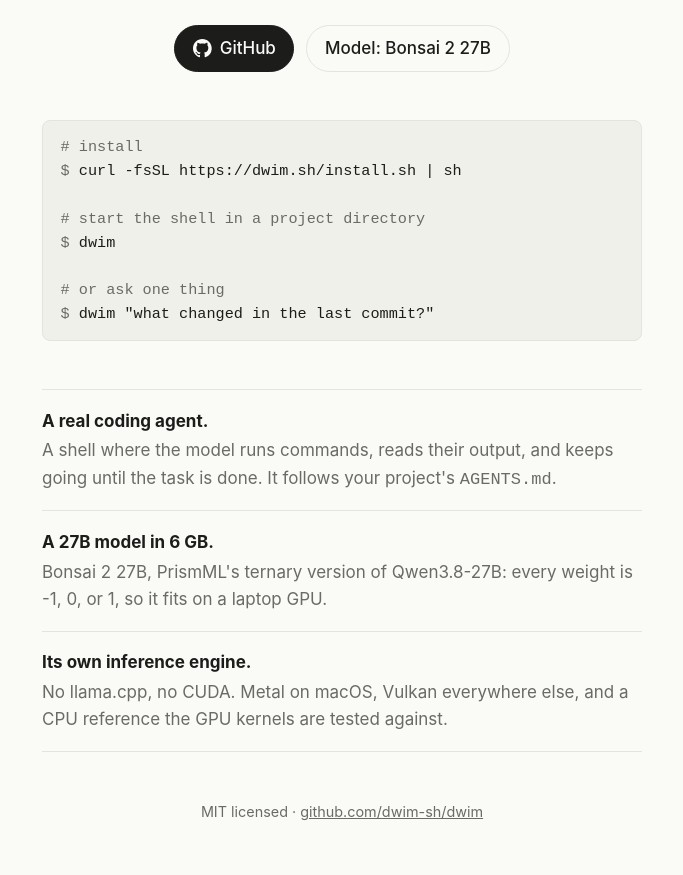
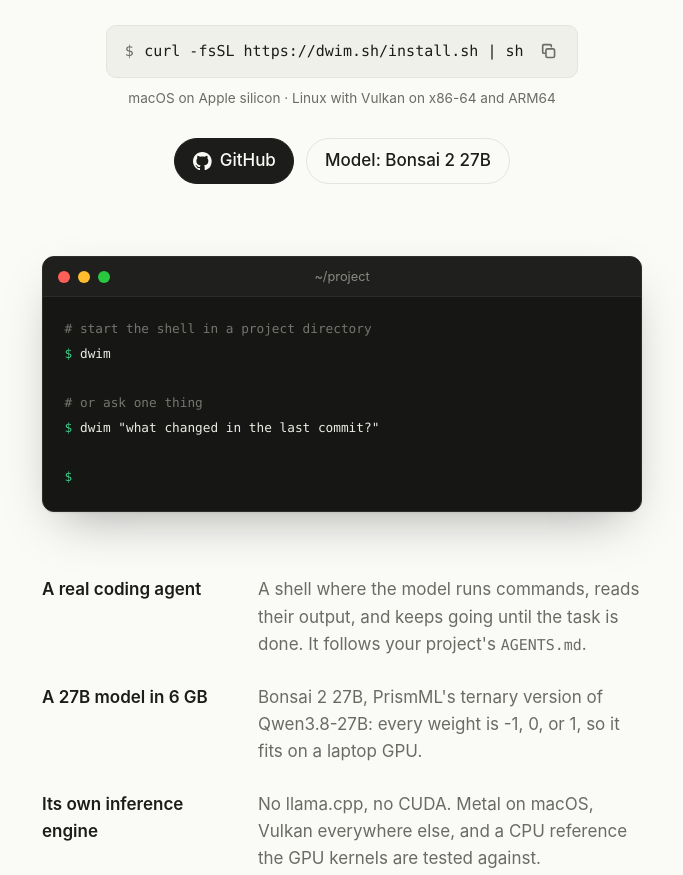
Before and after one commit to dwim-sh/dwim-sh.github.io, a plain HTML site: page index.html in a window 1280 px wide. Shown: the part 459-1334 px from the top of the page, without its empty margins (298-981 px from the left). Drawn offline with Linux system fonts and the light colour scheme.

Commit message:
Copy the install command in one click, and show the commands in a terminal
The install command sits under the description as a button that copies it,
with the platforms it runs on below. The commands to start dwim are in a
window styled like a macOS terminal, and the three points are a two-column
list, so the page reads from the top down.

```diff
--- a/index.html
+++ b/index.html
@@ -59,6 +59,53 @@
       margin: 0 auto;
       max-width: 32rem;
     }
+    .install {
+      display: inline-flex;
+      align-items: center;
+      gap: 0.65rem;
+      max-width: 100%;
+      margin: 1.75rem 0 0;
+      padding: 0.7rem 0.9rem 0.7rem 1.1rem;
+      background: var(--code-bg);
+      border: 1px solid var(--line);
+      border-radius: 10px;
+      color: var(--fg);
+      font: clamp(10px, 2.9vw, 15px)/1.4 ui-monospace, SFMono-Regular, Menlo, Consolas, monospace;
+      cursor: pointer;
+      transition: border-color 120ms;
+    }
+    .install:hover, .install.copied { border-color: var(--accent); }
+    .install:focus-visible { outline: 2px solid var(--accent); outline-offset: 2px; }
+    .install .p { color: var(--muted); user-select: none; }
+    .install code { font: inherit; white-space: nowrap; }
+    .install .icon {
+      display: inline-grid;
+      place-items: center;
+      width: 1.9em;
+      height: 1.9em;
+      border-radius: 6px;
+      color: var(--muted);
+      transition: color 120ms, background-color 120ms;
+    }
+    .install:hover .icon { color: var(--fg); background: var(--line); }
+    .install.copied .icon { color: var(--accent); background: transparent; }
+    .install svg { width: 1.15em; height: 1.15em; grid-area: 1 / 1; transition: opacity 120ms, transform 120ms; }
+    .install .check { opacity: 0; transform: scale(0.6); }
+    .install.copied .copy { opacity: 0; transform: scale(0.6); }
+    .install.copied .check { opacity: 1; transform: none; }
+    .platforms {
+      margin: 0.6rem 0 0;
+      color: var(--muted);
+      font-size: 0.85rem;
+    }
+    .visually-hidden {
+      position: absolute;
+      width: 1px;
+      height: 1px;
+      overflow: hidden;
+      clip-path: inset(50%);
+      white-space: nowrap;
+    }
     .links {
       margin: 1.75rem 0 0;
       display: flex;
@@ -85,34 +132,72 @@
     }
     .links a.primary:hover { background: var(--accent); border-color: var(--accent); color: #0d1a13; }
     .links svg { width: 1.1em; height: 1.1em; fill: currentColor; }
-    pre {
-      background: var(--code-bg);
-      border: 1px solid var(--line);
-      border-radius: 8px;
-      padding: 0.9rem 1.1rem;
+    .terminal {
+      margin: 4.5rem 0 0;
+      border-radius: 12px;
+      overflow: hidden;
+      background: #161615;
+      border: 1px solid #2c2c29;
+      box-shadow: 0 1px 2px rgb(0 0 0 / 0.06), 0 20px 50px -18px rgb(0 0 0 / 0.35);
+    }
+    .terminal .bar {
+      position: relative;
+      height: 2.5rem;
+      display: flex;
+      align-items: center;
+      justify-content: center;
+      background: #1f1f1d;
+      border-bottom: 1px solid #2c2c29;
+      color: #8a8a83;
+      font-size: 0.8rem;
+    }
+    .terminal .lights {
+      position: absolute;
+      left: 0.95rem;
+      display: flex;
+      gap: 0.5rem;
+    }
+    .terminal .lights span { width: 0.75rem; height: 0.75rem; border-radius: 50%; }
+    .terminal .lights span:nth-child(1) { background: #ff5f57; }
+    .terminal .lights span:nth-child(2) { background: #febc2e; }
+    .terminal .lights span:nth-child(3) { background: #28c840; }
+    .terminal pre {
+      margin: 0;
+      padding: 1.2rem 1.35rem 1.4rem;
       overflow-x: auto;
-      font: 0.95rem/1.5 ui-monospace, SFMono-Regular, Menlo, Consolas, monospace;
-      margin: 3rem 0 0;
+      color: #ecece6;
+      font: clamp(12px, 3.3vw, 14.5px)/1.7 ui-monospace, SFMono-Regular, Menlo, Consolas, monospace;
     }
-    pre .p { color: var(--muted); user-select: none; }
-    pre .c { color: var(--muted); }
-    ul {
-      list-style: none;
-      padding: 0;
-      margin: 3rem 0 0;
-      border-top: 1px solid var(--line);
+    .terminal .c { color: #75756e; }
+    .terminal .p { color: var(--accent); user-select: none; }
+    .cursor {
+      display: inline-block;
+      width: 0.6em;
+      height: 1.2em;
+      vertical-align: -0.2em;
+      background: #ecece6;
+      animation: blink 1.1s steps(1) infinite;
     }
-    li {
-      padding: 1.1rem 0;
-      border-bottom: 1px solid var(--line);
+    @keyframes blink { 50% { opacity: 0; } }
+    @media (prefers-reduced-motion: reduce) { .cursor { animation: none; } }
+    .points { margin: 4rem 0 0; }
+    .points div {
+      display: grid;
+      grid-template-columns: 12rem 1fr;
+      gap: 0.25rem 1.5rem;
+      margin: 0 0 1.6rem;
     }
-    li strong { display: block; margin-bottom: 0.15rem; }
-    li span { color: var(--muted); }
+    .points dt { font-weight: 600; }
+    .points dd { margin: 0; color: var(--muted); }
+    @media (max-width: 600px) {
+      .points div { grid-template-columns: 1fr; }
+    }
+    code { font: 0.88em ui-monospace, SFMono-Regular, Menlo, Consolas, monospace; }
     a { color: inherit; }
     footer {
-      margin-top: 3rem;
+      margin-top: 4rem;
       color: var(--muted);
-      font-size: 0.9rem;
+      font-size: 0.85rem;
       text-align: center;
     }
   </style>
@@ -124,6 +209,16 @@
       <h1>dwim</h1>
       <p class="tagline">A coding agent that runs on your own GPU.</p>
       <p class="sub">The agent, the model, and the engine that runs it, in one Rust program: no API key, no server, and nothing leaves your machine.</p>
+      <button class="install" type="button" aria-label="Copy the install command">
+        <span class="p" aria-hidden="true">$</span>
+        <code>curl -fsSL https://dwim.sh/install.sh | sh</code>
+        <span class="icon" aria-hidden="true">
+          <svg class="copy" viewBox="0 0 16 16" fill="none" stroke="currentColor" stroke-width="1.5" stroke-linecap="round" stroke-linejoin="round"><rect x="5.5" y="5.5" width="8" height="8" rx="1.5"/><path d="M10.5 3.5v-1a1 1 0 0 0-1-1h-6a1 1 0 0 0-1 1v6a1 1 0 0 0 1 1h1"/></svg>
+          <svg class="check" viewBox="0 0 16 16" fill="none" stroke="currentColor" stroke-width="2" stroke-linecap="round" stroke-linejoin="round"><path d="M3 8.5l3.2 3L13 4.5"/></svg>
+        </span>
+        <span class="visually-hidden" role="status"></span>
+      </button>
+      <p class="platforms">macOS on Apple silicon &middot; Linux with Vulkan on x86-64 and ARM64</p>
       <p class="links">
         <a class="primary" href="https://github.com/dwim-sh/dwim">
           <svg viewBox="0 0 16 16" aria-hidden="true"><path d="M8 0C3.58 0 0 3.58 0 8c0 3.54 2.29 6.53 5.47 7.59.4.07.55-.17.55-.38 0-.19-.01-.82-.01-1.49-2.01.37-2.53-.49-2.69-.94-.09-.23-.48-.94-.82-1.13-.28-.15-.68-.52-.01-.53.63-.01 1.08.58 1.23.82.72 1.21 1.87.87 2.33.66.07-.52.28-.87.51-1.07-1.78-.2-3.64-.89-3.64-3.95 0-.87.31-1.59.82-2.15-.08-.2-.36-1.02.08-2.12 0 0 .67-.21 2.2.82.64-.18 1.32-.27 2-.27.68 0 1.36.09 2 .27 1.53-1.04 2.2-.82 2.2-.82.44 1.1.16 1.92.08 2.12.51.56.82 1.27.82 2.15 0 3.07-1.87 3.75-3.65 3.95.29.25.54.73.54 1.48 0 1.07-.01 1.93-.01 2.2 0 .21.15.46.55.38A8.01 8.01 0 0 0 16 8c0-4.42-3.58-8-8-8z"/></svg>
@@ -133,33 +228,62 @@
       </p>
     </header>
 
-<pre><code><span class="c"># install</span>
-<span class="p">$ </span>curl -fsSL https://dwim.sh/install.sh | sh
-
-<span class="c"># start the shell in a project directory</span>
+    <div class="terminal">
+      <div class="bar"><div class="lights" aria-hidden="true"><span></span><span></span><span></span></div>~/project</div>
+<pre><code><span class="c"># start the shell in a project directory</span>
 <span class="p">$ </span>dwim
 
 <span class="c"># or ask one thing</span>
-<span class="p">$ </span>dwim "what changed in the last commit?"</code></pre>
+<span class="p">$ </span>dwim "what changed in the last commit?"
 
-    <ul>
-      <li>
-        <strong>A real coding agent.</strong>
-        <span>A shell where the model runs commands, reads their output, and keeps going until the task is done. It follows your project's <code>AGENTS.md</code>.</span>
-      </li>
-      <li>
-        <strong>A 27B model in 6 GB.</strong>
-        <span>Bonsai 2 27B, PrismML's ternary version of Qwen3.8-27B: every weight is -1, 0, or 1, so it fits on a laptop GPU.</span>
-      </li>
-      <li>
-        <strong>Its own inference engine.</strong>
-        <span>No llama.cpp, no CUDA. Metal on macOS, Vulkan everywhere else, and a CPU reference the GPU kernels are tested against.</span>
-      </li>
-    </ul>
+<span class="p">$ </span><span class="cursor" aria-hidden="true"></span></code></pre>
+    </div>
+
+    <dl class="points">
+      <div>
+        <dt>A real coding agent</dt>
+        <dd>A shell where the model runs commands, reads their output, and keeps going until the task is done. It follows your project's <code>AGENTS.md</code>.</dd>
+      </div>
+      <div>
+        <dt>A 27B model in 6 GB</dt>
+        <dd>Bonsai 2 27B, PrismML's ternary version of Qwen3.8-27B: every weight is -1, 0, or 1, so it fits on a laptop GPU.</dd>
+      </div>
+      <div>
+        <dt>Its own inference engine</dt>
+        <dd>No llama.cpp, no CUDA. Metal on macOS, Vulkan everywhere else, and a CPU reference the GPU kernels are tested against.</dd>
+      </div>
+    </dl>
 
     <footer>
       MIT licensed &middot; <a href="https://github.com/dwim-sh/dwim">github.com/dwim-sh/dwim</a>
     </footer>
   </main>
+  <script>
+    // Copies the install command, and shows a check on the button for a moment.
+    const install = document.querySelector(".install");
+    let timer;
+    install.addEventListener("click", async () => {
+      const command = install.querySelector("code").textContent;
+      try {
+        await navigator.clipboard.writeText(command);
+      } catch {
+        const area = document.createElement("textarea");
+        area.value = command;
+        area.style.position = "fixed";
+        area.style.opacity = "0";
+        document.body.append(area);
+        area.select();
+        document.execCommand("copy");
+        area.remove();
+      }
+      install.classList.add("copied");
+      install.querySelector("[role=status]").textContent = "Copied";
+      clearTimeout(timer);
+      timer = setTimeout(() => {
+        install.classList.remove("copied");
+        install.querySelector("[role=status]").textContent = "";
+      }, 1600);
+    });
+  </script>
 </body>
 </html>
```
